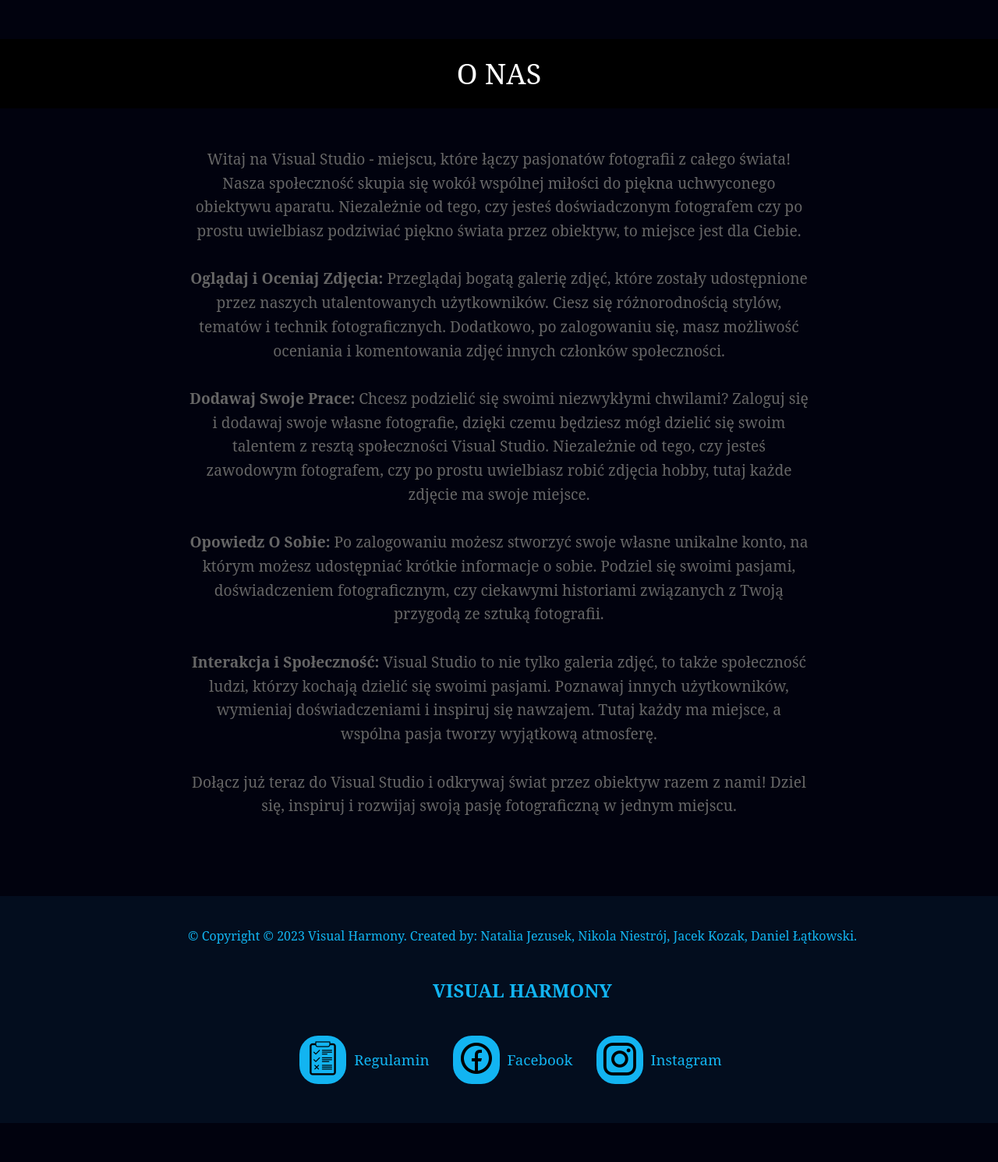
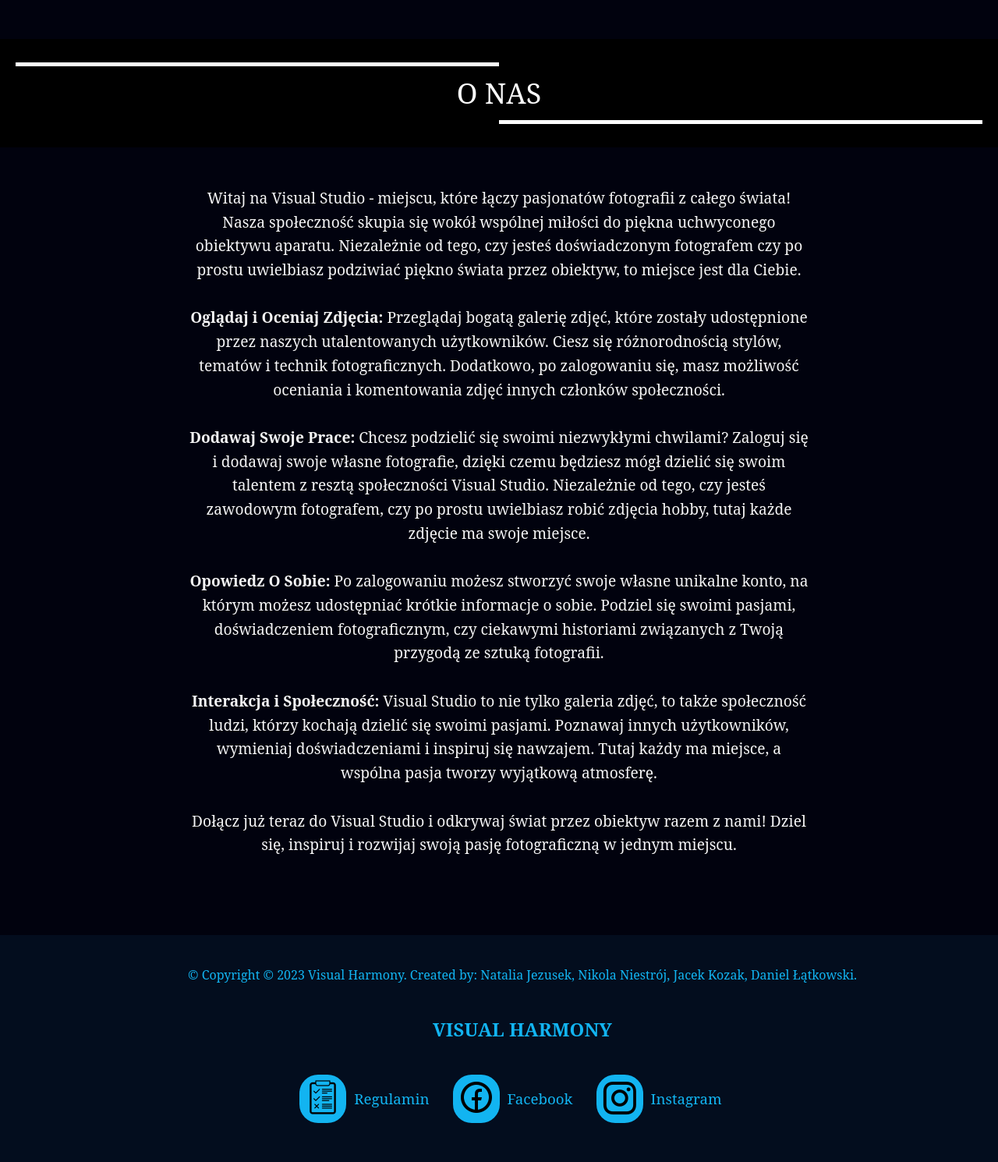
Before and after one commit to ObronnaSosna/VisualHarmony, a PHP site: page /onas.php in a window 1280 px wide; the page is wider, and only the part inside the window is pictured. Shown: the part 126-1616 px from the top of that part at 78% size. Before the commit the page ends 1566 px from the top of that part, so only its background shows below. Run offline with PHP 8.4, Linux system fonts and the light colour scheme.

Commit message:
VH-adjustment on 'O nas" page

```diff
--- a/www/onas.php
+++ b/www/onas.php
@@ -26,7 +26,7 @@
     </header>
 
     <section class="o-nas">
-        O NAS
+    O NAS
     </section>
 
     <section class="o-nas-tresc">
--- a/www/styles.css
+++ b/www/styles.css
@@ -279,13 +279,37 @@ h3 {
     background-color: #000;
     padding: 20px;
     margin-top: 50px;
+    position: relative;
+
+    &::before,
+    &::after {
+        content: ''; /* Pusta zawartość */
+        display: block; /* Element blokowy, aby można było dostosować szerokość i inne cechy */
+        height: 5px; /* Grubość linii */
+        background-color: white; /* Kolor linii */
+        margin: 10px 0; /* Dostosuj marginesy zależnie od potrzeb */
+        width: 50%;
 }
+
+&::before {
+    left: 0;
+    transform: translateX(0);
+}
+
+&::after {
+    right: 0;
+    transform: translateX(100%);
+}
+
+}
+
+
 .o-nas-tresc{
     text-align: center;
     margin: 50px auto;
     max-width: 800px;
     font-size: 1.2em;
-    color: #666;
+    color: whitesmoke;
     line-height: 1.6;
 
 }
```
